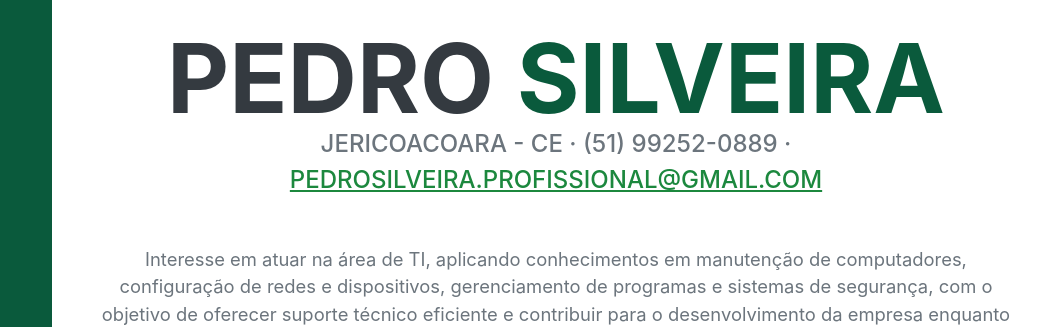
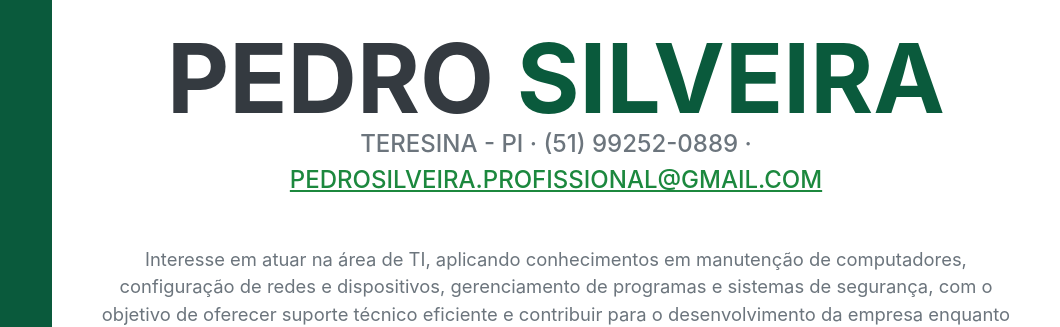
Before and after one commit to PedroSillveira/pedroti, a plain HTML site: page index.html in a window 1280 px wide. Shown: the part 155-482 px from the top of the page, 220-1280 px from the left. Drawn offline with nearby package versions, Linux system fonts and the light colour scheme; a web font is replaced by a local one.

Commit message:
loc change

```diff
--- a/index.html
+++ b/index.html
@@ -49,7 +49,7 @@
                         <span class="text-primary">Silveira</span>
                     </h1>
                     <div class="subheading mb-5">
-                        Jericoacoara - CE · (51) 99252-0889 ·
+                        Teresina - PI · (51) 99252-0889 ·
                         <a href="mailto:pedrosilveira.profissional@gmail.com">pedrosilveira.profissional@gmail.com</a>
                     </div>
                     <p class="lead mb-5">Interesse em atuar na área de TI, aplicando conhecimentos em manutenção de computadores, configuração de redes e dispositivos, gerenciamento de programas e sistemas de segurança, com o objetivo de oferecer suporte técnico eficiente e contribuir para o desenvolvimento da empresa enquanto aprimoro minhas habilidades.</p>
```
